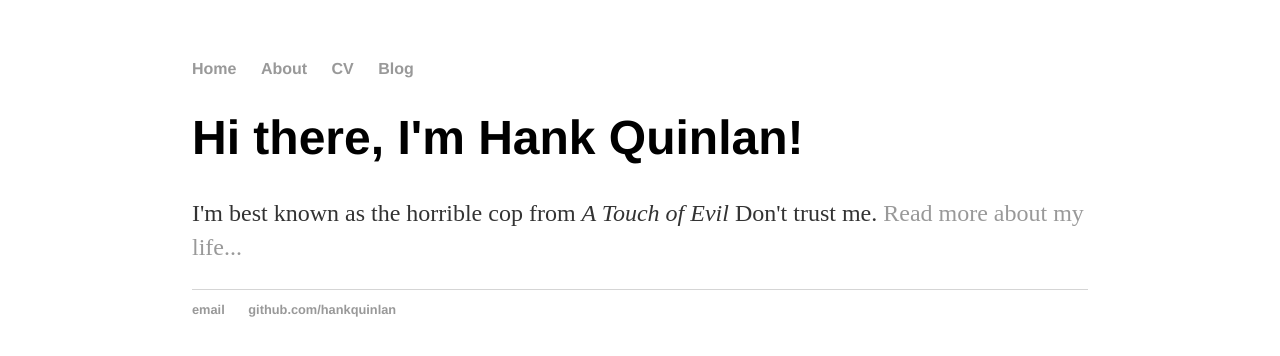
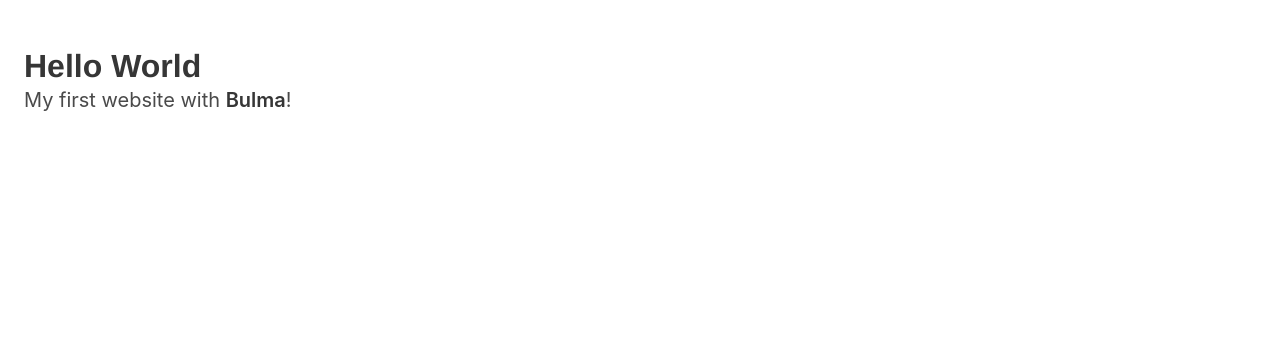
Before and after one commit to piacentiles/piacentiles.github.io, a plain HTML site: page index.html in a window 1280 px wide. Drawn offline with Linux system fonts and the light colour scheme.

Commit message:
Update index.html

```diff
--- a/index.html
+++ b/index.html
@@ -1,29 +1,20 @@
 <!DOCTYPE html>
 <html>
 	<head>
-		<title>Hank Quinlan, Horrible Cop</title>
+		<title>Salvatore Piacentile</title>
 		<link rel="stylesheet" type="text/css" href="/css/main.css">
+		<link rel="stylesheet" type="text/css" href="/css/bulma.css">
 	</head>
 	<body>
-		<nav>
-    		<ul>
-        		<li><a href="/">Home</a></li>
-	        	<li><a href="/about">About</a></li>
-        		<li><a href="/cv">CV</a></li>
-        		<li><a href="/blog">Blog</a></li>
-    		</ul>
-		</nav>
-		<div class="container">
-    		<div class="blurb">
-        		<h1>Hi there, I'm Hank Quinlan!</h1>
-				<p>I'm best known as the horrible cop from <em>A Touch of Evil</em> Don't trust me. <a href="/about">Read more about my life...</a></p>
-    		</div><!-- /.blurb -->
-		</div><!-- /.container -->
-		<footer>
-    		<ul>
-        		<li><a href="mailto:hankquinlanhub@gmail.com">email</a></li>
-        		<li><a href="https://github.com/hankquinlan">github.com/hankquinlan</a></li>
-			</ul>
-		</footer>
+		<section class="section">
+    			<div class="container">
+     				<h1 class="title">
+       					Hello World
+      				</h1>
+      				<p class="subtitle">
+        				My first website with <strong>Bulma</strong>!
+      				</p>
+    			</div>
+  		</section>
 	</body>
 </html>
```
